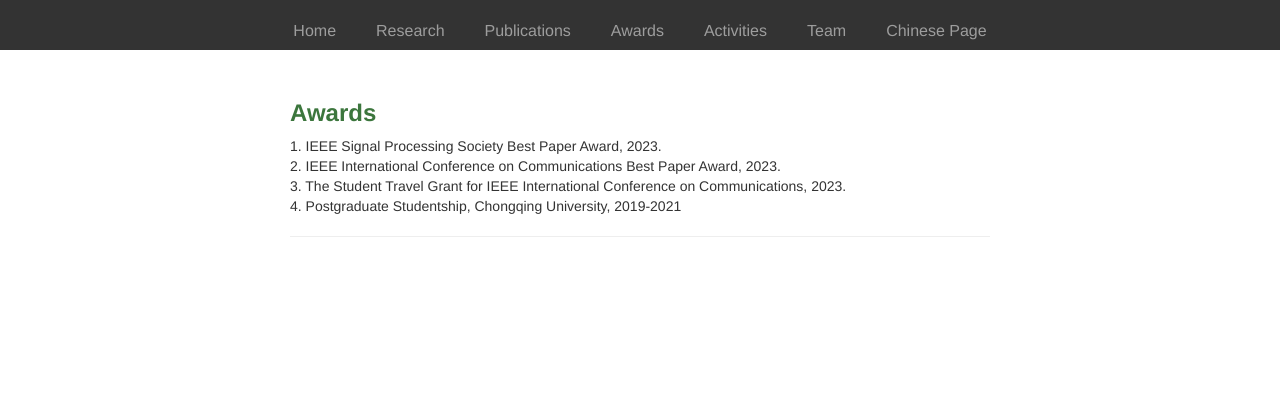
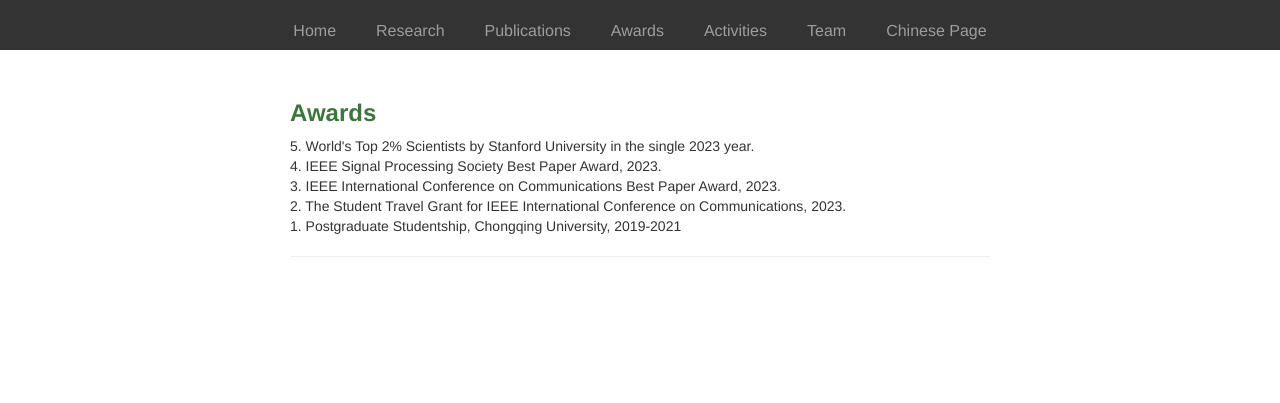
Before and after one commit to HQXie0910/hqxie0910.github.io, a website built with webpack: page awards.html in a window 1280 px wide. Built offline with nearby package versions, Linux system fonts and the light colour scheme.

Commit message:
update index and awards

```diff
--- a/awards.html
+++ b/awards.html
@@ -53,10 +53,11 @@
      <section id="Journal">
        <h3 style="color: #3c763d"> <b>Awards</b></h3>
            <p>
-             <li> 1. IEEE Signal Processing Society Best Paper Award, 2023. </li>
-             <li> 2. IEEE International Conference on Communications Best Paper Award, 2023.  </li>
-             <li> 3. The Student Travel Grant for IEEE International Conference on Communications, 2023.</li>
-             <li> 4. Postgraduate Studentship, Chongqing University, 2019-2021 </li>
+             <li> 5. World's Top 2% Scientists </b> by Stanford University in the single 2023 year. </li>
+             <li> 4. IEEE Signal Processing Society Best Paper Award, 2023. </li>
+             <li> 3. IEEE International Conference on Communications Best Paper Award, 2023.  </li>
+             <li> 2. The Student Travel Grant for IEEE International Conference on Communications, 2023.</li>
+             <li> 1. Postgraduate Studentship, Chongqing University, 2019-2021 </li>
            </p>
 
 
```
Also changed, not shown: index.html (+13 -9 lines).
